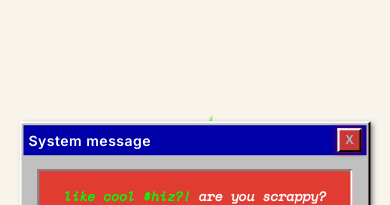
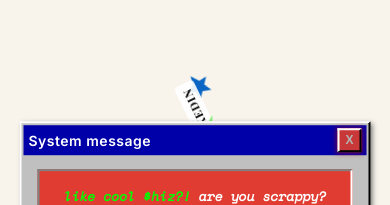
Before and after one commit to trey-vibe-coder/carrillo-portfolio, a React (Vite) app: page /fun in a window 390 px wide. Shown: the part 176-381 px from the top of the page. Built offline with nearby package versions, Linux system fonts and the light colour scheme.

Commit message:
feat: add LinkedIn star to FunPage; update resume link to new Drive PDF
Co-Authored-By: Claude Opus 4.7 <noreply@anthropic.com>

```diff
--- a/src/data/about.js
+++ b/src/data/about.js
@@ -107,6 +107,6 @@ export const contact = {
 
 export const links = {
   linkedin: 'https://www.linkedin.com/in/angeltreycarrillo/',
-  resume: 'https://docs.google.com/document/d/1osHT61BwnqNl9a6ivZ_F-_lX6jmwxiI6czylxosOR3Q/edit?usp=sharing',
+  resume: 'https://drive.google.com/file/d/1QGckh_xOPsZ8DE-q_czcPtEgG_RrcHXs/view?usp=sharing',
   github: 'https://github.com/trey-vibe-coder',
 };
--- a/src/data/projects.js
+++ b/src/data/projects.js
@@ -37,7 +37,7 @@ export const projects = {
     label: 'Resources',
     items: [
       { name: 'LinkedIn', desc: 'Connect with me on LinkedIn.', links: [{ label: 'Open LinkedIn', url: 'https://www.linkedin.com/in/angeltreycarrillo/' }] },
-      { name: 'Resume', desc: 'View my current resume.', links: [{ label: 'Open Resume', url: 'https://docs.google.com/document/d/1osHT61BwnqNl9a6ivZ_F-_lX6jmwxiI6czylxosOR3Q/edit?usp=sharing' }] }
+      { name: 'Resume', desc: 'View my current resume.', links: [{ label: 'Open Resume', url: 'https://drive.google.com/file/d/1QGckh_xOPsZ8DE-q_czcPtEgG_RrcHXs/view?usp=sharing' }] }
     ]
   }
 };
--- a/src/pages/FunPage.jsx
+++ b/src/pages/FunPage.jsx
@@ -49,6 +49,20 @@ const stars = [
     fx: ['0vw', '40vw', '-30vw', '-40vw'],
     fy: ['-40vh', '40vh', '20vh', '-20vh'],
     desc: 'See who I hang out with.',
+  },
+  {
+    href: 'https://www.linkedin.com/in/angeltreycarrillo/',
+    label: 'LinkedIn',
+    className: 'linkedin',
+    size: 'size-linkedin',
+    svgPath: 'M12 2 L15 9 L22 9 L17 14 L19 22 L12 18 L5 22 L7 14 L2 9 L9 9 Z',
+    fill: '#0A66C2',
+    spinDuration: '19s',
+    textSpinDuration: '17s',
+    duration: '37s',
+    fx: ['25vw', '-25vw', '35vw', '-15vw'],
+    fy: ['25vh', '-35vh', '15vh', '35vh'],
+    desc: 'Where I keep it professional.',
   },
   {
     href: 'https://heyzine.com/flip-book/163fac3150.html',
--- a/src/styles/styles.css
+++ b/src/styles/styles.css
@@ -338,6 +338,7 @@ body { width: 100vw; min-height: 100vh; overflow-x: hidden; font-family: 'Inter'
 .size-scrappy { width: 80px; height: 80px; fill: #009DF0; }
 .size-pixie { width: 60px; height: 60px; fill: #F09FE8; }
 .size-insta { width: 40px; height: 40px; fill: #EE4932; }
+.size-linkedin { width: 50px; height: 50px; fill: #0A66C2; }
 .size-creative { width: 90px; height: 90px; fill: #E35866; }
 .size-jung { width: 70px; height: 70px; fill: #4CB495; }
 .size-livewire { width: 85px; height: 85px; fill: #7ff16d; }
@@ -637,6 +638,7 @@ body { width: 100vw; min-height: 100vh; overflow-x: hidden; font-family: 'Inter'
     .size-jung    { width: 38px; height: 38px; }
     .size-pixie   { width: 33px; height: 33px; }
     .size-insta   { width: 22px; height: 22px; }
+    .size-linkedin{ width: 28px; height: 28px; }
     .star-text    { font-size: 0.7rem; padding: 3px 6px; margin-top: 6px; }
 
     /* Fun page: top buttons — shrink so they don't crowd each other */
```
